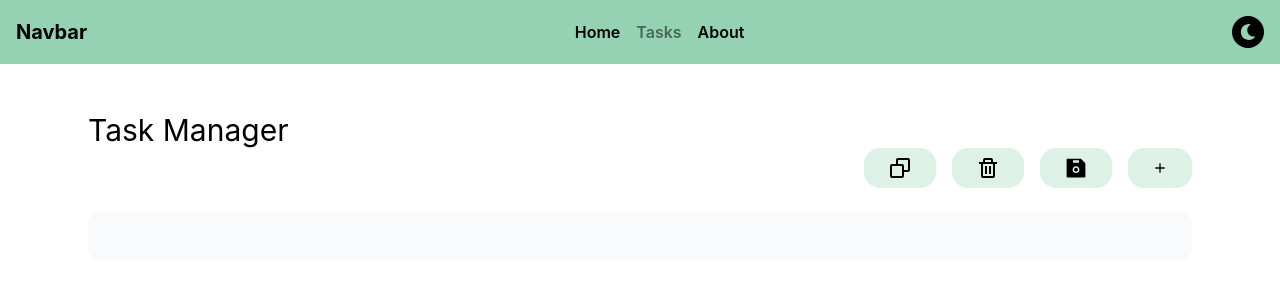
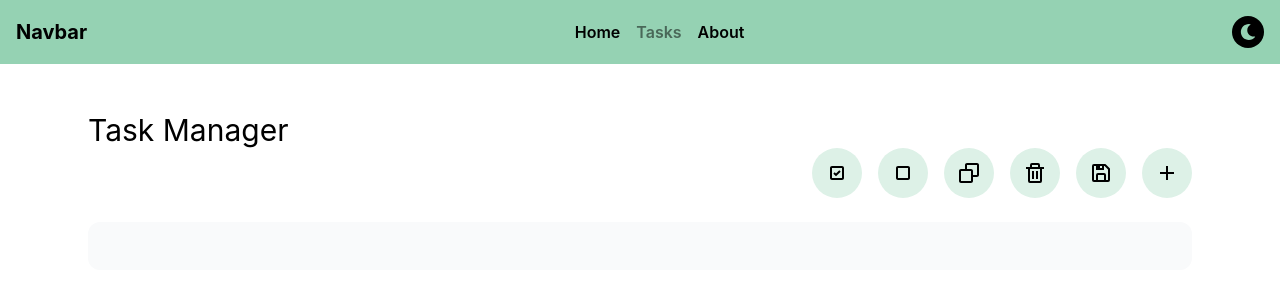
Before and after one commit to shoaib8236/tools-hub, a React (Create React App) app: page /task-manager in a window 1280 px wide. Shown: the top 300 px of the page. Built offline with nearby package versions, Linux system fonts and the light colour scheme.

Commit message:
task manager ui fix

```diff
--- a/src/screens/task-manager/task-manager.jsx
+++ b/src/screens/task-manager/task-manager.jsx
@@ -1,5 +1,13 @@
 import React, { useEffect, useState } from "react";
-import { BiCopy, BiEdit, BiPlus, BiTrash, BiSave } from "react-icons/bi";
+import {
+  BiCopy,
+  BiEdit,
+  BiPlus,
+  BiTrash,
+  BiSave,
+  BiCheckbox,
+  BiCheckboxChecked,
+} from "react-icons/bi";
 import { constants } from "../../utils/constants";
 import { AiFillSave } from "react-icons/ai";
 import moment from "moment";
@@ -8,6 +16,10 @@ const TaskManager = () => {
   const [isTaskAdd, setIsTaskAdd] = useState(false);
   const [tasks, setTasks] = useState([]);
   const [textareaValue, setTextareaValue] = useState("");
+
+  const classes = {
+    btn: "w-[50px] h-[50px] flex bg-secondary font-semibold justify-center items-center rounded-full gap-2 ml-auto hover:opacity-50 active:scale-110 duration-100 disabled:hidden",
+  };
 
   useEffect(() => {
     const getTask = JSON.parse(localStorage.getItem(constants.TASKS_KEY));
@@ -51,6 +63,26 @@ const TaskManager = () => {
     setTasks([]);
   };
 
+  const onCheckAll = () => {
+    setTasks((prev) =>
+      prev.map((task) => ({
+        ...task,
+        done: true,
+        updatedAt: moment().format(),
+      }))
+    );
+  };
+
+  const onUncheckAll = () => {
+    setTasks((prev) =>
+      prev.map((task) => ({
+        ...task,
+        done: false,
+        updatedAt: moment().format(),
+      }))
+    );
+  };
+
   const onDone = (id) => {
     setTasks((prev) =>
       prev.map((task) =>
@@ -84,34 +116,52 @@ const TaskManager = () => {
           <h1>Task Manager</h1>
           <div className="flex w-max ml-auto gap-4 relative z-50">
             <button
+              className={classes?.btn}
+              disabled={isTaskAdd}
+              onClick={onCheckAll}
+            >
+              <BiCheckboxChecked className="text-2xl" />
+            </button>
+
+            <button
+              className={classes?.btn}
+              disabled={isTaskAdd}
+              onClick={onUncheckAll}
+            >
+              <BiCheckbox className="text-2xl" />
+            </button>
+
+            <button
+              className={classes?.btn}
+              disabled={isTaskAdd}
               onClick={onCopyText}
-              className="flex bg-secondary font-semibold px-6 py-2 items-center rounded-2xl gap-2 ml-auto"
             >
               <BiCopy className="text-2xl" />
             </button>
             <button
+              className={classes?.btn}
+              disabled={isTaskAdd}
               onClick={onDeleteSaved}
-              className="flex bg-secondary font-semibold px-6 py-2 items-center rounded-2xl gap-2 ml-auto"
             >
               <BiTrash className="text-2xl" />
             </button>
             <button
+              className={classes?.btn}
+              disabled={isTaskAdd}
               onClick={onSave}
-              className="flex bg-secondary font-semibold px-6 py-2 items-center rounded-2xl gap-2 ml-auto"
             >
-              <AiFillSave className="text-2xl" />
+              <BiSave className="text-2xl" />
             </button>
-            <button
-              onClick={toggleTaskAdd}
-              className="flex bg-secondary font-semibold px-6 py-2 items-center rounded-2xl gap-2 ml-auto"
-            >
+            <button className={classes?.btn} onClick={toggleTaskAdd}>
               {tasks?.length > 0 ? (
                 <span>
                   <BiEdit className="text-2xl" />
                 </span>
               ) : (
                 <BiPlus
-                  className={`duration-200 ${isTaskAdd ? "rotate-45" : ""}`}
+                  className={`duration-200 text-2xl ${
+                    isTaskAdd ? "rotate-45" : ""
+                  }`}
                 />
               )}
             </button>
@@ -125,7 +175,7 @@ const TaskManager = () => {
                   <textarea
                     value={textareaValue}
                     onChange={onTextareaChange}
-                    className="hide-scrollbar bg-gray-200 dark:bg-dark-background-secondary p-4 w-full max-w-[600px] min-h-[300px] rounded-2xl"
+                    className="hide-scrollbar resize-none bg-gray-100 border border-primary dark:bg-dark-background-primary p-4 w-full max-w-[600px] min-h-[300px] rounded-2xl"
                   ></textarea>
                   <button
                     onClick={onSaveTextarea}
@@ -156,6 +206,7 @@ const TaskManager = () => {
                           checked={task?.done}
                           onChange={() => onDone(task?.id)}
                           type="checkbox"
+                          className="scale-150"
                         />
                       </span>
                     </div>
--- a/tailwind.config.js
+++ b/tailwind.config.js
@@ -16,7 +16,7 @@ module.exports = {
           "heading-secondary": "#F1F5F9",
           "text-primary": "#F1F5F9",
           "text-secondary": "#999999",
-          "border-primary": "#4D4D4D",
+          "border-primary": "#303030",
           "border-secondary": "#4D4D4D",
         },
         light: {
```
